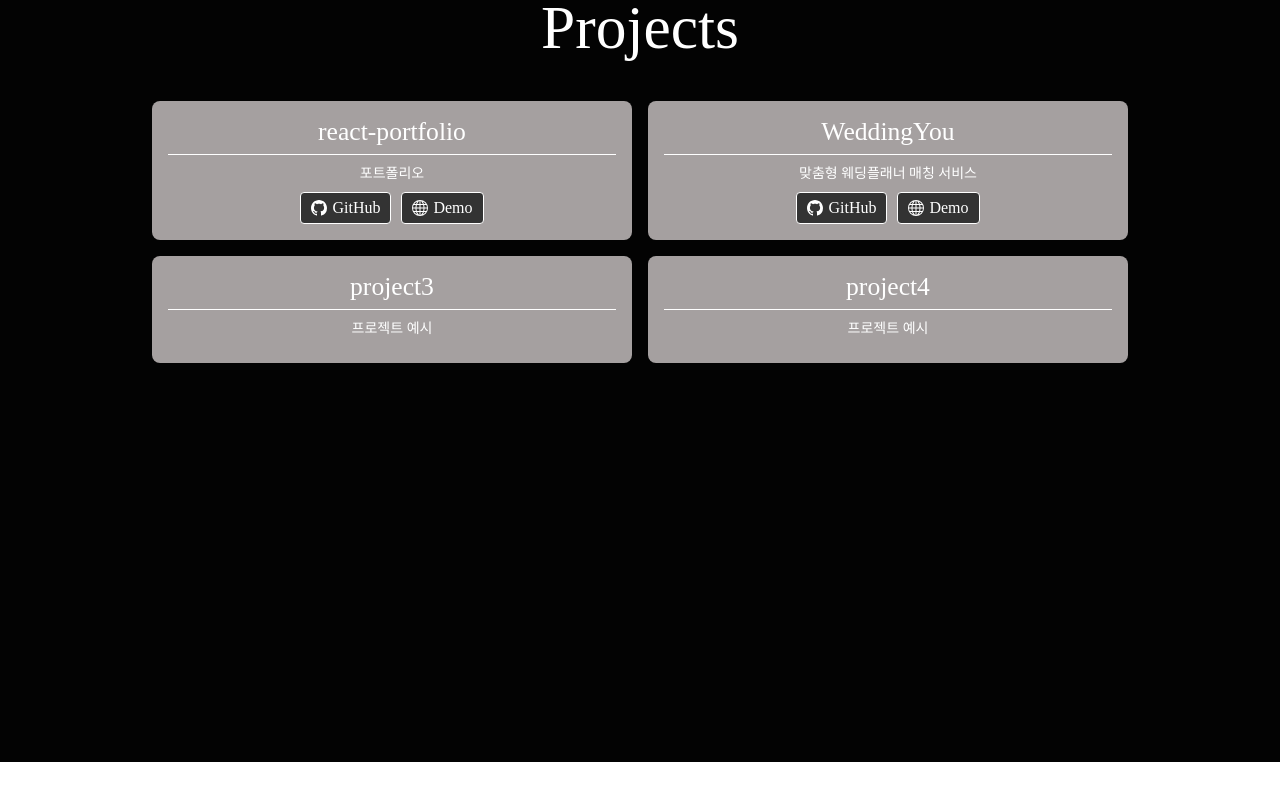
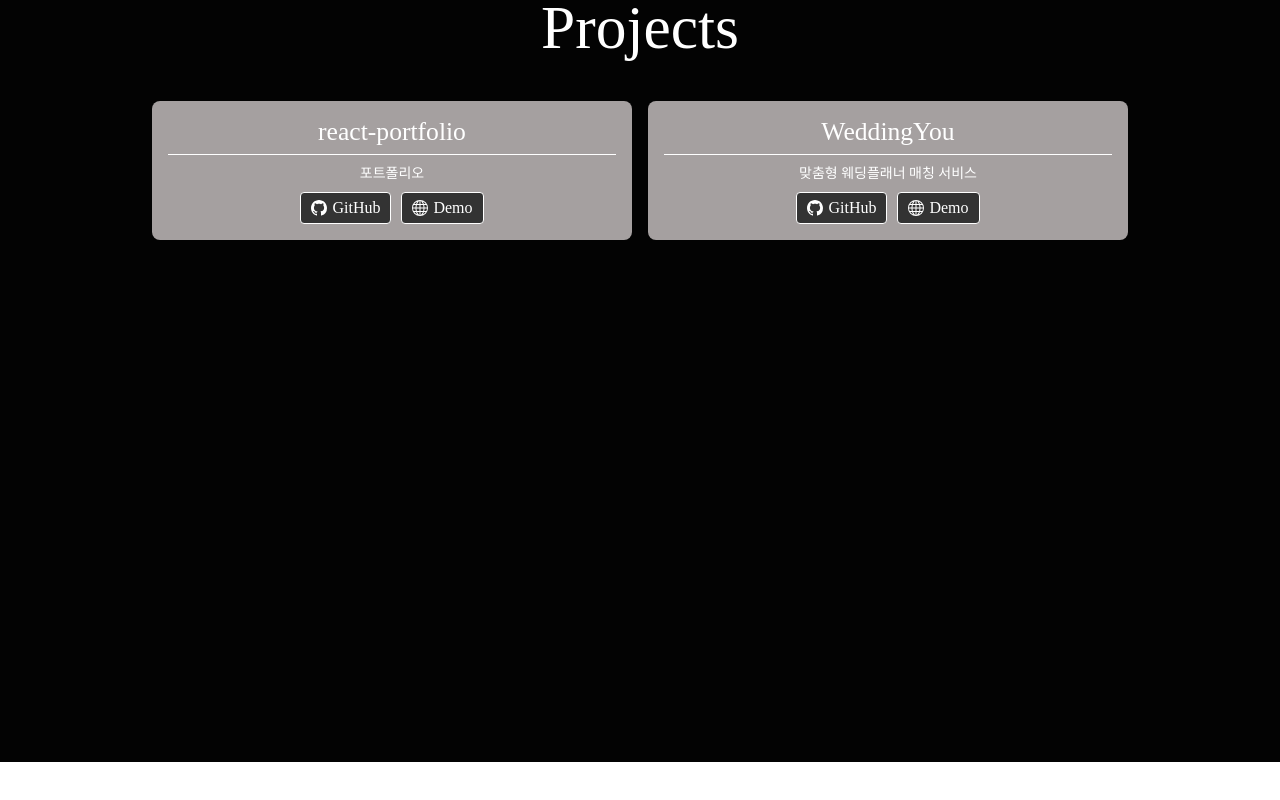
Before and after one commit to sjson555/portfolio, a React (Create React App) app: page / in a window 1280 px wide. Shown: the part 1638-2438 px from the top of the page. Built offline with nearby package versions, Linux system fonts and the light colour scheme.

Commit message:
projectlist 테스트후 삭제

```diff
--- a/src/components/Project/ProjectList.js
+++ b/src/components/Project/ProjectList.js
@@ -20,8 +20,6 @@ const ProjectList = () => (
         github="https://github.com/weddingYou-Project"
         demo="/pdf/weddingyou.pdf"
       />
-      <Project title="project3" description="프로젝트 예시" github="" demo="" />
-      <Project title="project4" description="프로젝트 예시" github="" demo="" />
     </div>
   </div>
 );
```
